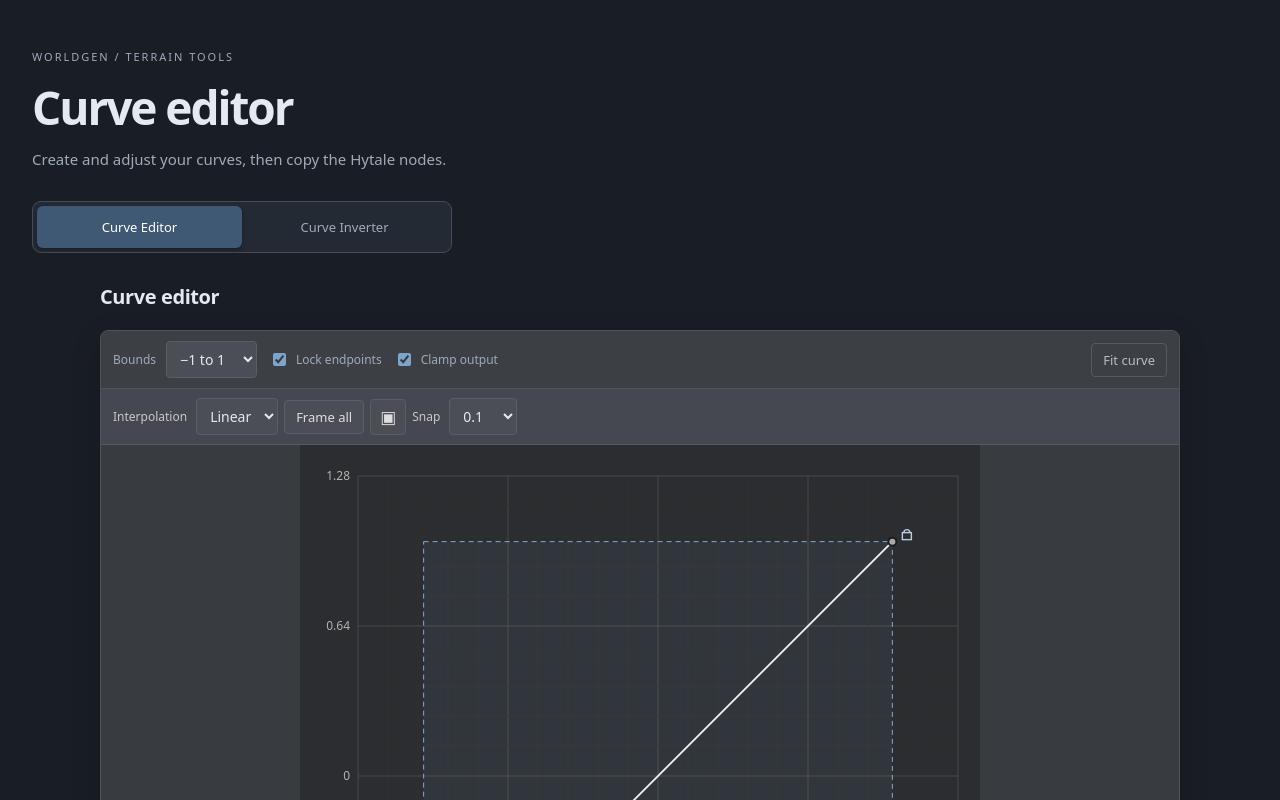
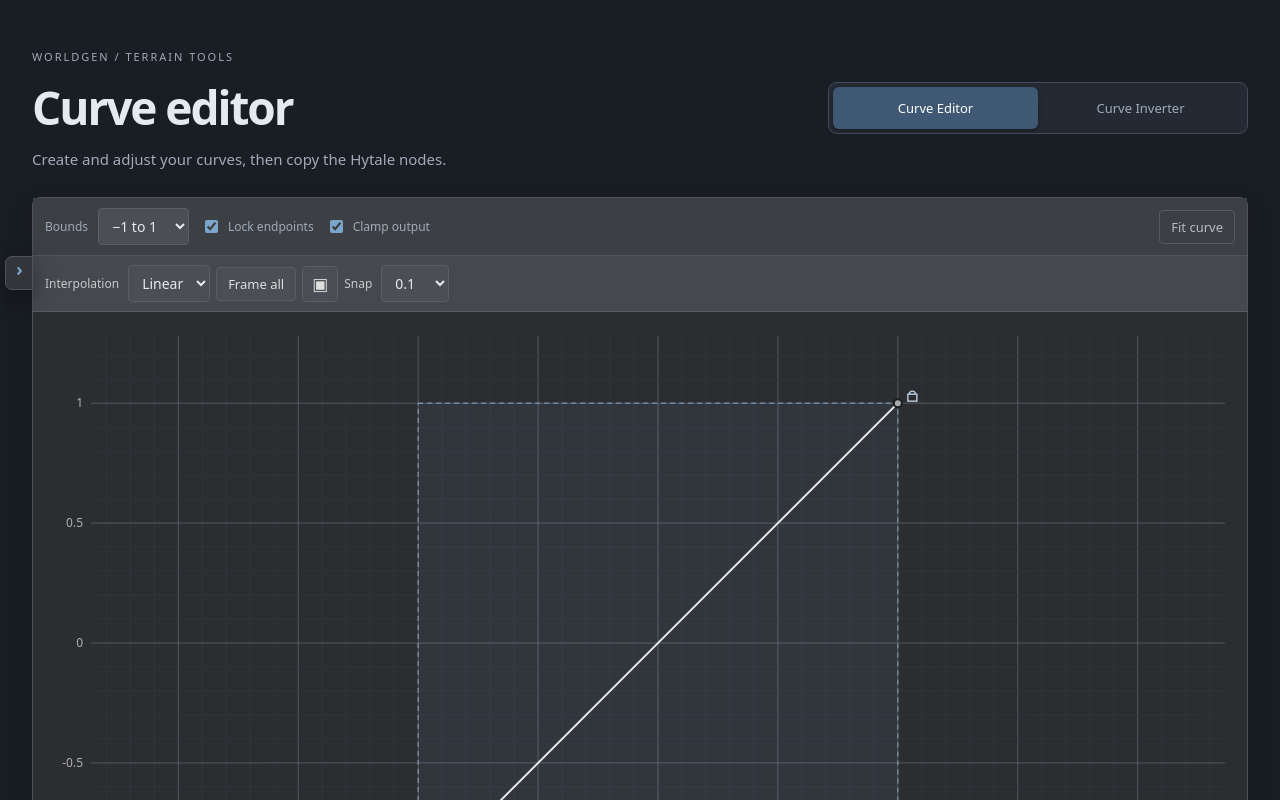
Before and after one commit to Meyos-art/Hytale_Curve_Editor, a plain HTML site: page index.html in a window 1280 px wide. Both pictures are taken after a click on the button "Rectangular view: on". Shown: the top 800 px of the page. Drawn offline with Linux system fonts and the light colour scheme.

Commit message:
Add files via upload

```diff
--- a/index.html
+++ b/index.html
@@ -10,14 +10,16 @@
     <main>
       <header>
         <span class="eyebrow">WORLDGEN / TERRAIN TOOLS</span>
-        <h1>Curve editor</h1>
+        <div class="header-title-row">
+          <h1>Curve editor</h1>
+          <nav class="view-switch" aria-label="Active tool">
+            <span class="switch-thumb" aria-hidden="true"></span>
+            <button id="tab-editor" aria-pressed="true" aria-controls="editor-view">Curve Editor</button>
+            <button id="tab-inverter" aria-pressed="false" aria-controls="inverter-view">Curve Inverter</button>
+          </nav>
+        </div>
         <p>Create and adjust your curves, then copy the Hytale nodes.</p>
       </header>
-      <nav class="view-switch" aria-label="Active tool">
-        <span class="switch-thumb" aria-hidden="true"></span>
-        <button id="tab-editor" aria-pressed="true" aria-controls="editor-view">Curve Editor</button>
-        <button id="tab-inverter" aria-pressed="false" aria-controls="inverter-view">Curve Inverter</button>
-      </nav>
       <div id="inverter-view" hidden>
         <button id="inverter-help-toggle" class="help-toggle" aria-expanded="false" aria-controls="inverter-help">How to use it</button>
         <div id="inverter-help" class="inverter-explainer" hidden>
@@ -211,12 +213,7 @@
           </section>
         </div>
       </div>
-      <section id="editor-view" aria-labelledby="editor-title">
-        <div class="section-title">
-          <div>
-            <h2 id="editor-title">Curve editor</h2>
-          </div>
-        </div>
+      <section id="editor-view" aria-label="Curve editor">
         <div class="editor-layout">
           <div class="bounds-bar">
             <div class="bounds-controls">
@@ -253,7 +250,34 @@
             </div>
             <p id="bounds-status" class="hint" role="status" aria-live="polite"></p>
           </div>
-          <div class="editor-graph">
+          <div class="editor-workarea">
+            <details class="point-drawer">
+              <summary title="Control points">Control points</summary>
+              <div class="coordinate-inspector">
+                <div class="coordinate-matrix point-controls">
+                  <span class="coordinate-heading">Control point</span>
+                  <span class="coordinate-heading axis-x">X <small>In</small></span>
+                  <span class="coordinate-heading axis-y">Y <small>Out</small></span>
+                  <span></span>
+                  <select id="editor-selection" aria-label="Selected point" title="Select a control point"></select>
+                  <input id="editor-x" aria-label="In · X" type="number" step="any">
+                  <input id="editor-y" aria-label="Out · Y" type="number" step="any">
+                  <button id="editor-delete" aria-label="Delete point" title="Delete point">×</button>
+                </div>
+                <details id="editor-handles" hidden>
+                  <summary title="Coordinates of the selected point's Bezier handles">Handle coordinates</summary>
+                  <div class="coordinate-matrix handle-matrix">
+                    <span class="coordinate-row-label">Left</span>
+                    <input id="editor-lx" aria-label="Left · In" type="number" step="any">
+                    <input id="editor-ly" aria-label="Left · Out" type="number" step="any">
+                    <span class="coordinate-row-label">Right</span>
+                    <input id="editor-rx" aria-label="Right · In" type="number" step="any">
+                    <input id="editor-ry" aria-label="Right · Out" type="number" step="any">
+                  </div>
+                </details>
+              </div>
+            </details>
+            <div class="editor-graph">
             <div class="editor-toolbar">
               <label>
                 Interpolation
@@ -304,31 +328,9 @@
                 <span><kbd>Ctrl + Shift + Z</kbd> Redo</span>
               </div>
             </div>
+            </div>
           </div>
           <div class="editor-settings">
-            <div class="coordinate-inspector">
-              <div class="coordinate-matrix point-controls">
-                <span class="coordinate-heading">Control point</span>
-                <span class="coordinate-heading axis-x">X <small>In</small></span>
-                <span class="coordinate-heading axis-y">Y <small>Out</small></span>
-                <span></span>
-                <select id="editor-selection" aria-label="Selected point" title="Select a control point"></select>
-                <input id="editor-x" aria-label="In · X" type="number" step="any">
-                <input id="editor-y" aria-label="Out · Y" type="number" step="any">
-                <button id="editor-delete" aria-label="Delete point" title="Delete point">×</button>
-              </div>
-              <details id="editor-handles" hidden>
-                <summary title="Coordinates of the selected point's Bezier handles">Handle coordinates</summary>
-                <div class="coordinate-matrix handle-matrix">
-                  <span class="coordinate-row-label">Left</span>
-                  <input id="editor-lx" aria-label="Left · In" type="number" step="any">
-                  <input id="editor-ly" aria-label="Left · Out" type="number" step="any">
-                  <span class="coordinate-row-label">Right</span>
-                  <input id="editor-rx" aria-label="Right · In" type="number" step="any">
-                  <input id="editor-ry" aria-label="Right · Out" type="number" step="any">
-                </div>
-              </details>
-            </div>
             <div class="editor-export">
               <div class="export-settings">
                 <div class="output-label">
--- a/script.js
+++ b/script.js
@@ -1313,7 +1313,7 @@
     if (!bounds) fit();
     canvas.classList.toggle('is-rectangular', !squareView);
     const w = canvas.clientWidth,
-      h = squareView ? w : 440,
+      h = squareView ? Math.min(w, 680) : Math.max(400, Math.min(560, w * 440 / 1078)),
       dpr = window.devicePixelRatio || 1;
     canvas.style.height = h + 'px';
     canvas.width = Math.round(w * dpr);
@@ -1332,14 +1332,14 @@
       } = bounds;
     let L, R, T, B, viewX0, viewX1, viewY0, viewY1;
     if (squareView) {
-      const size = Math.min(w - leftGutter - rightGutter, h - topGutter - bottomGutter),
-        visibleSpan = Math.max(x1 - x0, y1 - y0);
-      L = leftGutter + (w - leftGutter - rightGutter - size) / 2;
-      R = L + size;
-      T = topGutter + (h - topGutter - bottomGutter - size) / 2;
-      B = T + size;
-      viewX0 = (x0 + x1 - visibleSpan) / 2;
-      viewX1 = viewX0 + visibleSpan;
+      const visibleSpan = Math.max(x1 - x0, y1 - y0);
+      L = leftGutter;
+      R = w - rightGutter;
+      T = topGutter;
+      B = h - bottomGutter;
+      const xSpan = visibleSpan * (R - L) / (B - T);
+      viewX0 = (x0 + x1 - xSpan) / 2;
+      viewX1 = viewX0 + xSpan;
       viewY0 = (y0 + y1 - visibleSpan) / 2;
       viewY1 = viewY0 + visibleSpan;
     } else {
@@ -1371,24 +1371,37 @@
       y1: viewY1
     };
     ctx.font = '12px system-ui';
-    for (let i = 0; i <= 20; i++) {
-      const x = viewX0 + (viewX1 - viewX0) * i / 20,
-        y = viewY0 + (viewY1 - viewY0) * i / 20;
-      ctx.strokeStyle = i % 5 === 0 ? '#494949' : '#303030';
-      ctx.lineWidth = 1;
-      ctx.beginPath();
-      ctx.moveTo(X(x), T);
-      ctx.lineTo(X(x), B);
-      ctx.moveTo(L, Y(y));
-      ctx.lineTo(R, Y(y));
-      ctx.stroke();
-    }
-    for (let i = 0; i <= 4; i++) {
-      const x = viewX0 + (viewX1 - viewX0) * i / 4,
-        y = viewY0 + (viewY1 - viewY0) * i / 4;
+    const visibleYSpan = viewY1 - viewY0,
+      niceGridStep = target => {
+        const magnitude = 10 ** Math.floor(Math.log10(target)),
+          steps = [1, 2, 5, 10];
+        return magnitude * steps.find(step => target <= magnitude * step);
+      },
+      majorStep = visibleYSpan <= 3 ? .5 : niceGridStep(visibleYSpan / 4),
+      gridStep = majorStep / 5,
+      firstGridValue = (start, step) => Math.ceil((start - step * 1e-8) / step) * step,
+      drawGridLine = (value, vertical, major) => {
+        ctx.strokeStyle = major ? '#555a61' : '#31353b';
+        ctx.lineWidth = 1;
+        ctx.beginPath();
+        if (vertical) {
+          ctx.moveTo(X(value), T);
+          ctx.lineTo(X(value), B);
+        } else {
+          ctx.moveTo(L, Y(value));
+          ctx.lineTo(R, Y(value));
+        }
+        ctx.stroke();
+      };
+    for (let x = firstGridValue(viewX0, gridStep); x <= viewX1 + gridStep * 1e-8; x += gridStep) drawGridLine(x, true, Math.abs(x / majorStep - Math.round(x / majorStep)) < 1e-7);
+    for (let y = firstGridValue(viewY0, gridStep); y <= viewY1 + gridStep * 1e-8; y += gridStep) drawGridLine(y, false, Math.abs(y / majorStep - Math.round(y / majorStep)) < 1e-7);
+    for (let x = firstGridValue(viewX0, majorStep); x <= viewX1 + majorStep * 1e-8; x += majorStep) {
       ctx.fillStyle = '#b3b3b3';
       ctx.textAlign = 'center';
       ctx.fillText(Number(x.toPrecision(4)), X(x), B + 24);
+    }
+    for (let y = firstGridValue(viewY0, majorStep); y <= viewY1 + majorStep * 1e-8; y += majorStep) {
+      ctx.fillStyle = '#b3b3b3';
       ctx.textAlign = 'right';
       ctx.fillText(Number(y.toPrecision(4)), L - 8, Y(y) + 4);
     }
--- a/style.css
+++ b/style.css
@@ -33,10 +33,11 @@
 [hidden] { display: none !important; }
 body { margin: 0; background: var(--page); color: var(--text); font: 15px/1.55 system-ui, sans-serif; }
 main { max-width: 1360px; margin: auto; padding: 44px 32px; }
-header { position: relative; margin-bottom: 30px; }
+header { position: relative; margin-bottom: 26px; }
 .eyebrow { font-size: 11px; letter-spacing: .18em; color: var(--muted); }
 h1 { font-size: clamp(28px, 4vw, 46px); font-weight: 550; letter-spacing: -.045em; line-height: 1.15; margin: 14px 0; }
 header p { color: var(--muted); margin: 0 0 14px; }
+.header-title-row { display: flex; align-items: center; justify-content: space-between; gap: 28px; }
 h2 { font-size: 13px; letter-spacing: .07em; font-weight: 600; margin: 22px 0 16px; }
 section { min-width: 0; }
 label { display: block; font-size: 12px; color: var(--muted); margin-bottom: 10px; }
@@ -70,18 +71,15 @@ canvas { display: block; width: 100%; background: #20242b; border-radius: 8px; m
 .clipboard-fallback { position: fixed; left: -10000px; top: 0; opacity: 0; }
 
 /* Main navigation */
-.view-switch { position: relative; display: grid; grid-template-columns: 1fr 1fr; max-width: 420px; padding: 4px; margin: 0 0 28px; background: var(--surface); border: 1px solid var(--border); border-radius: 9px; isolation: isolate; }
+.view-switch { position: relative; display: grid; grid-template-columns: 1fr 1fr; flex: 0 1 420px; width: 420px; padding: 4px; margin: 0; background: var(--surface); border: 1px solid var(--border); border-radius: 9px; isolation: isolate; }
 .view-switch button { border: 0; background: transparent; margin: 0; padding: 12px 20px; color: var(--muted); z-index: 1; }
 .view-switch button[aria-pressed="true"] { color: #fff; }
 .switch-thumb { position: absolute; top: 4px; bottom: 4px; left: 4px; width: calc(50% - 4px); border-radius: 6px; background: #3f5974; box-shadow: 0 2px 4px #0005; transition: transform .18s ease; }
 .is-inverter .switch-thumb { transform: translateX(100%); }
 
 /* Editor frame, bounds, and toolbar */
-#editor-view { max-width: 1080px; margin: auto; }
-#editor-view h2 { font-size: 20px; letter-spacing: -.02em; margin: 0; }
-.section-title { display: flex; align-items: center; justify-content: space-between; gap: 16px; flex-wrap: wrap; }
-#editor-view > .section-title { margin: 0 0 18px; }
-.editor-layout { border: 1px solid var(--border); border-radius: 8px; background: var(--surface); box-shadow: 0 8px 30px #0002; overflow: hidden; }
+#editor-view { max-width: 1240px; margin: auto; }
+.editor-layout { border: 1px solid var(--border); border-radius: 8px; background: var(--surface); box-shadow: 0 8px 30px #0002; overflow: visible; }
 #editor-view input, #editor-view select { border-color: var(--field-border); border-radius: 4px; padding: 7px 9px; }
 #editor-view input[type="number"] { padding: 6px 8px; }
 .bounds-bar { padding: 10px 12px; background: #3c3f44; border-bottom: 1px solid var(--border); }
@@ -103,9 +101,19 @@ canvas { display: block; width: 100%; background: #20242b; border-radius: 8px; m
 .toolbar-spacer { flex: 1; }
 #editor-bezier-tools { display: flex; align-items: center; justify-content: flex-end; gap: 6px; flex-wrap: wrap; margin-left: auto; }
 #editor-bezier-tools select { height: 36px; }
-/* The graph is square: one unit on X occupies the same physical distance as
-   one unit on Y. It remains centred while the toolbar keeps its compact row. */
-.editor-graph canvas { display: block; width: min(100%, 680px); height: auto; touch-action: none; cursor: crosshair; background: var(--graph); border-radius: 0; margin: 0 auto; }
+
+/* The point inspector opens outside the editor frame, without reducing the graph. */
+.editor-workarea { position: relative; background: var(--graph); }
+.point-drawer { position: absolute; z-index: 3; top: 0; right: 100%; width: 410px; min-width: 0; margin: 0; background: var(--inset); border: 1px solid var(--border); border-radius: 7px 0 0 7px; box-shadow: 0 8px 24px #0005; overflow: hidden; transition: width .16s ease; }
+.point-drawer:not([open]) { width: 28px; height: 34px; }
+.point-drawer > summary { display: flex; align-items: center; min-height: 54px; margin: 0; padding: 0 12px; color: #c8d4e1; font-size: 12px; font-weight: 600; cursor: pointer; list-style: none; user-select: none; }
+.point-drawer > summary::-webkit-details-marker { display: none; }
+.point-drawer > summary::before { content: '‹'; margin-right: 8px; color: var(--accent); font-size: 18px; line-height: 1; }
+.point-drawer:not([open]) > summary { justify-content: center; height: 100%; min-height: 0; padding: 0; font-size: 0; }
+.point-drawer:not([open]) > summary::before { margin: 0; transform: rotate(180deg); }
+.point-drawer .coordinate-inspector { width: auto; max-width: none; margin: 0; padding: 12px; background: transparent; border: 0; border-top: 1px solid var(--border); border-radius: 0; }
+/* Square mode keeps a centred square scale while the canvas itself spans the editor. */
+.editor-graph canvas { display: block; width: 100%; height: auto; touch-action: none; cursor: crosshair; background: var(--graph); border-radius: 0; margin: 0 auto; }
 .editor-graph canvas.is-rectangular { width: 100%; }
 #editor-canvas:focus-visible { outline: 2px solid var(--accent); outline-offset: -2px; }
 .editor-settings { padding: 0 14px 14px; }
@@ -257,7 +265,12 @@ canvas { display: block; width: 100%; background: #20242b; border-radius: 8px; m
 @media (max-width: 760px) {
   .workspace, .plots { grid-template-columns: 1fr; }
   header h1 { font-size: 32px; }
+  .header-title-row { align-items: flex-start; }
   .inverter-steps, .inverter-math dl { grid-template-columns: 1fr; gap: 14px; }
+  .editor-workarea { display: block; }
+  .point-drawer, .point-drawer:not([open]) { position: static; width: 100%; }
+  .point-drawer:not([open]) > summary { height: 34px; padding: 0; writing-mode: horizontal-tb; }
+  .point-drawer:not([open]) > summary::before { margin: 0 8px 0 0; transform: rotate(-90deg); }
 }
 @media (max-width: 700px) {
   .shortcut-group { width: 100%; gap: 7px 10px; }
@@ -271,7 +284,8 @@ canvas { display: block; width: 100%; background: #20242b; border-radius: 8px; m
   .editor-toolbar label { width: 100%; }
   .editor-toolbar select { flex: 1; }
   #editor-bezier-tools { width: 100%; }
-  .view-switch { max-width: none; }
+  .header-title-row { display: block; }
+  .view-switch { width: 100%; max-width: none; margin: 12px 0 0; }
   .view-switch button { padding: 12px 8px; }
   .bounds-controls { gap: 10px; }
 }
```
